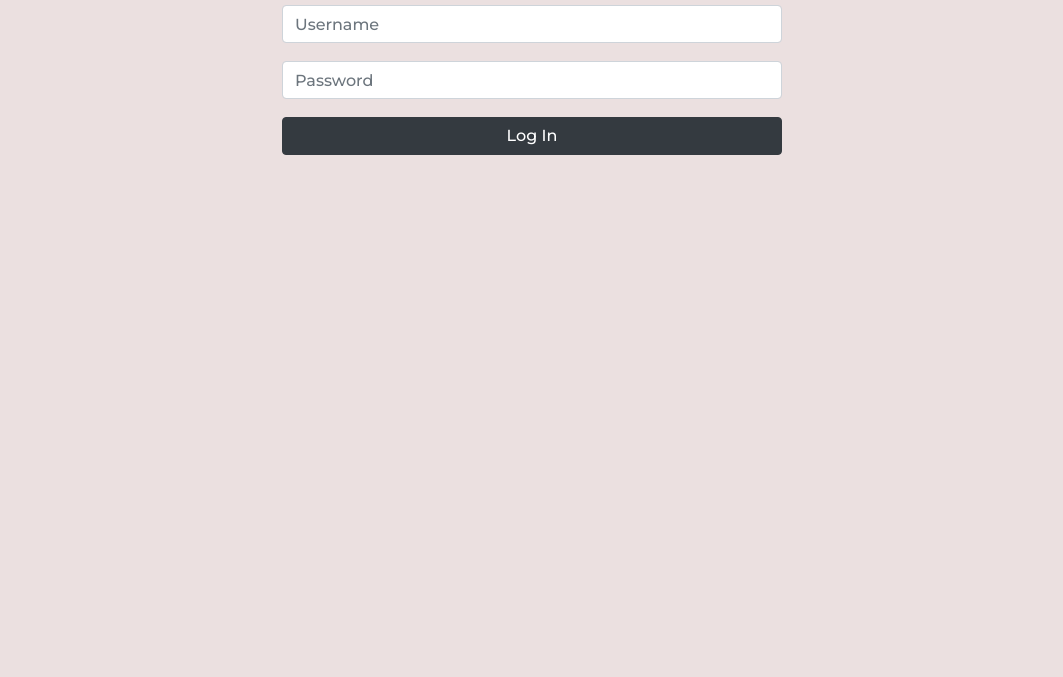
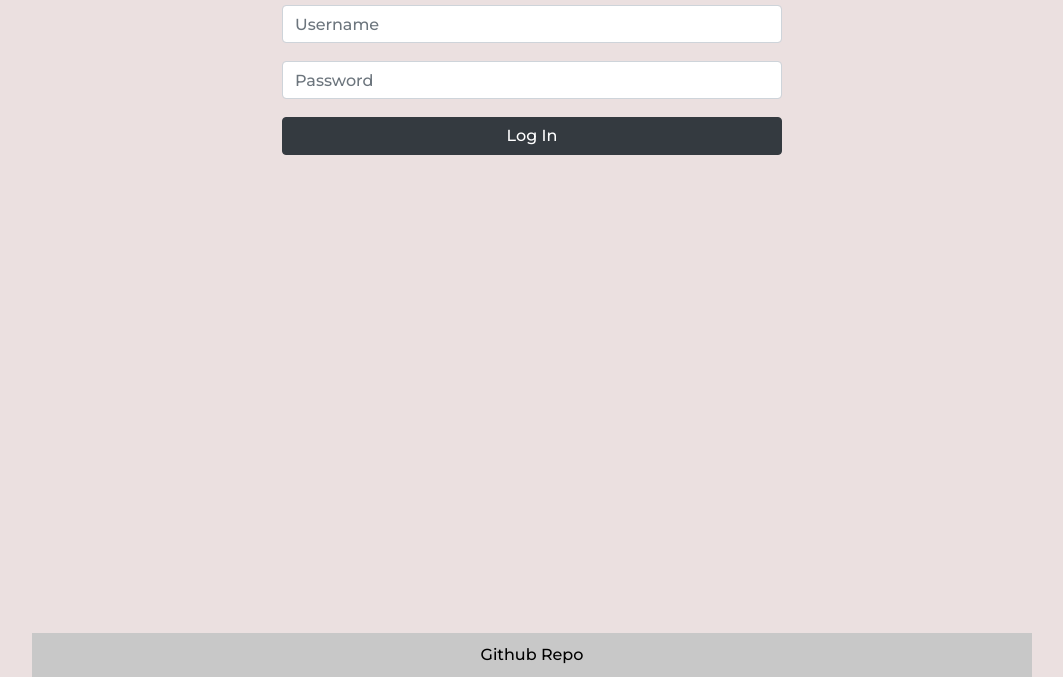
Before and after one commit to edj4960/pathnote-mockup, a plain HTML site: page pages/log_in.html in a window 1280 px wide. Shown: the part 123-800 px from the top of the page, without its empty margins (108-1171 px from the left). Drawn offline with nearby package versions, Linux system fonts and the light colour scheme.

Commit message:
update to footer

```diff
--- a/css/log_in.css
+++ b/css/log_in.css
@@ -12,3 +12,12 @@
   align-items: center;
   width: 100%
 }
+
+.sticky-footer {
+  text-align: center;
+  padding: 10px 0;
+  background-color: rgb(200 200 200);
+  position: absolute;
+  bottom: 0;
+  width: 1000px;
+}
--- a/css/styles.css
+++ b/css/styles.css
@@ -81,7 +81,6 @@ a {
 }
 
 #sticky-footer {
-  margin-top: 20px;
   text-align: center;
   padding: 10px 0;
   background-color: rgb(200 200 200);
--- a/pages/log_in.html
+++ b/pages/log_in.html
@@ -46,4 +46,9 @@
       <a class="btn btn-dark" href='./projects.html'>Log In</a>
     </div>
   </div>
+
+  <footer class="sticky-footer">
+    <a href="https://github.com/edj4960/pathnote-mockup">
+      Github Repo</a>
+  </footer>
 </body>
```
Also changed, not shown: index.html (+5 -1 lines), pages/projects.html (+5 -0 lines), pages/resources.html (+2 -2 lines).
